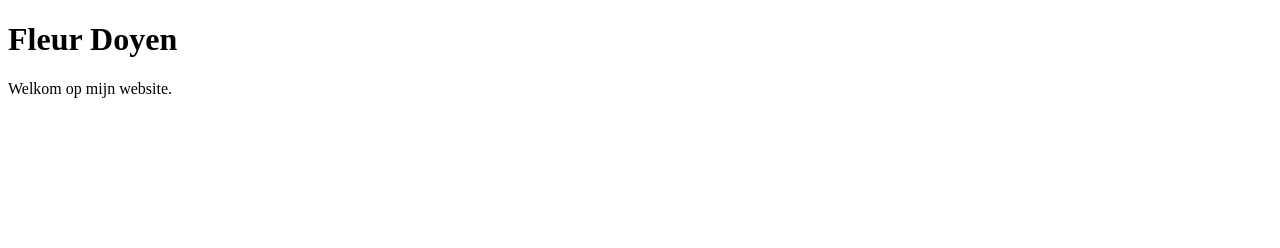
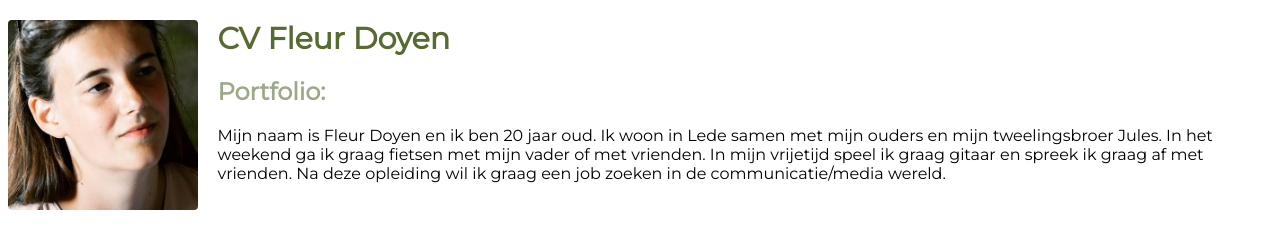
Before and after one commit to FleurDoyen/1718-nmd1, a plain HTML site: page index.html in a window 1280 px wide. Drawn offline with Linux system fonts and the light colour scheme.

Commit message:
Portfolio Fleur

```diff
--- a/index.html
+++ b/index.html
@@ -1,9 +1,18 @@
 <!DOCTYPE html>
 <html>
+<head>
+ <link rel="stylesheet" media="all" href="main.css">
+</head>
 <body>
 
-<h1>Fleur Doyen</h1>
-<p>Welkom op mijn website.</p>
+<img src="fleur.jpg" alt="fleur" id="foto">
+<h1>CV Fleur Doyen</h1>
+<h2>Portfolio:</h2>
+<p>Mijn naam is Fleur Doyen en ik ben 20 jaar oud.
+Ik woon in Lede samen met mijn ouders en mijn tweelingsbroer Jules.
+In het weekend ga ik graag fietsen met mijn vader of met vrienden. In mijn vrijetijd speel ik graag gitaar en spreek ik graag af met vrienden.
+Na deze opleiding wil ik graag een job zoeken in de communicatie/media wereld.
+</p>
 
 </body>
 </html>
--- /dev/null
+++ b/main.css
@@ -0,0 +1,20 @@
+
+@import url('https://fonts.googleapis.com/css?family=Montserrat');
+
+body {
+    font-family: 'Montserrat', sans-serif;}
+
+h1 {font-size: 30px;
+    color: darkolivegreen; }
+
+h2 {font-size: 24px;
+ color: rgb(156, 168, 135);}
+
+ p {font-size: 16px;}
+
+ img {
+    border-radius: 4px;
+    float: left;
+    margin-right: 20px}
+ #foto {width: 15%;
+                }
```
Also changed, not shown: fleur.jpg (added).
